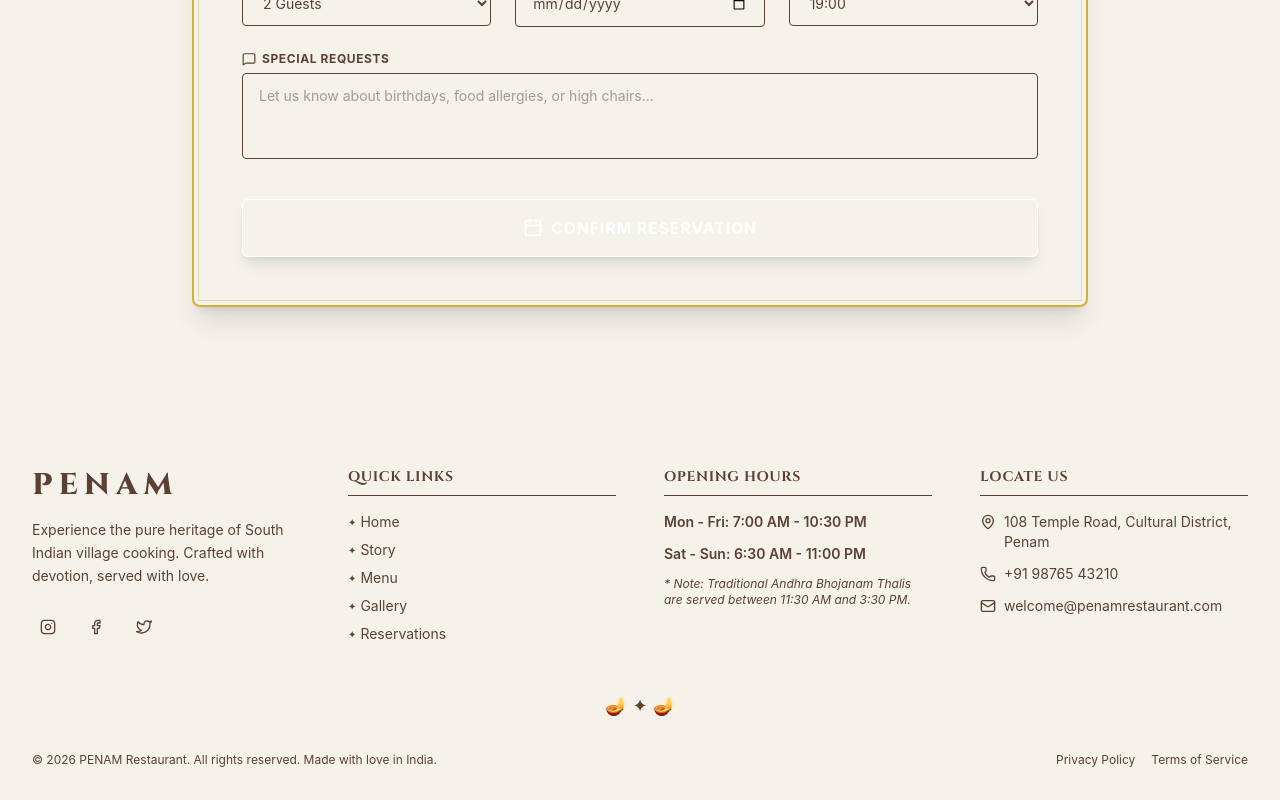
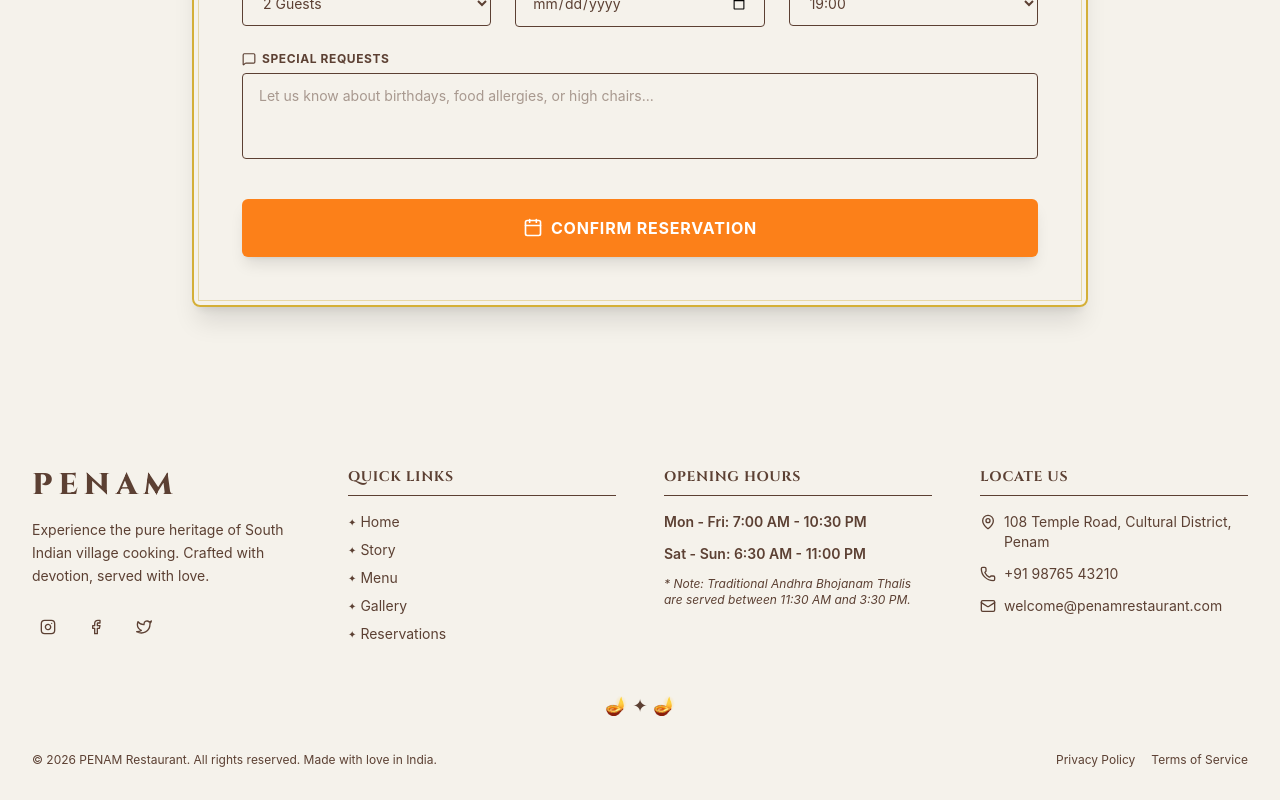
Before and after one commit to jashvithak18/Penam, a React (Vite) app in the folder frontend/: page / in a window 1280 px wide. Shown: the part 6296-7096 px from the top of the page. Built offline with nearby package versions, Linux system fonts and the light colour scheme.

Commit message:
style: change Confirm Reservation button color to highly visible orange to improve text legibility

```diff
--- a/frontend/src/sections/Reservation.jsx
+++ b/frontend/src/sections/Reservation.jsx
@@ -246,7 +246,7 @@ const Reservation = () => {
                   <button
                     type="submit"
                     disabled={loading}
-                    className="w-full bg-gold hover:bg-gold-dark text-white font-bold tracking-wider uppercase py-4 rounded-md shadow-lg transition-all duration-300 flex items-center justify-center space-x-2 border border-gold-light/20 hover:-translate-y-0.5"
+                    className="w-full bg-[#FC8019] hover:bg-[#e16d0c] text-white font-bold tracking-wider uppercase py-4 rounded-md shadow-lg transition-all duration-300 flex items-center justify-center space-x-2 border border-[#FC8019]/20 hover:-translate-y-0.5"
                   >
                     {loading ? (
                       <>
```
